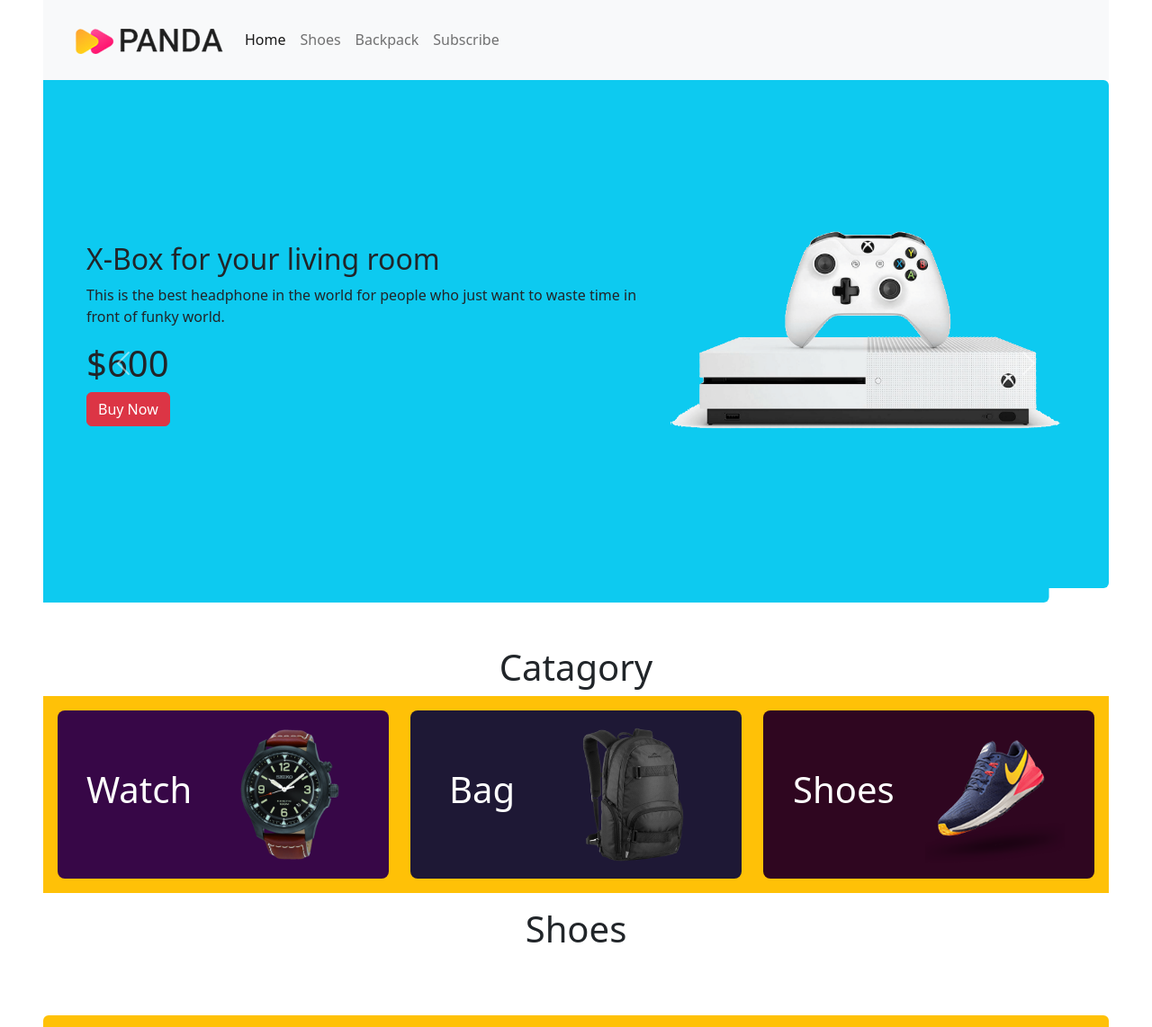
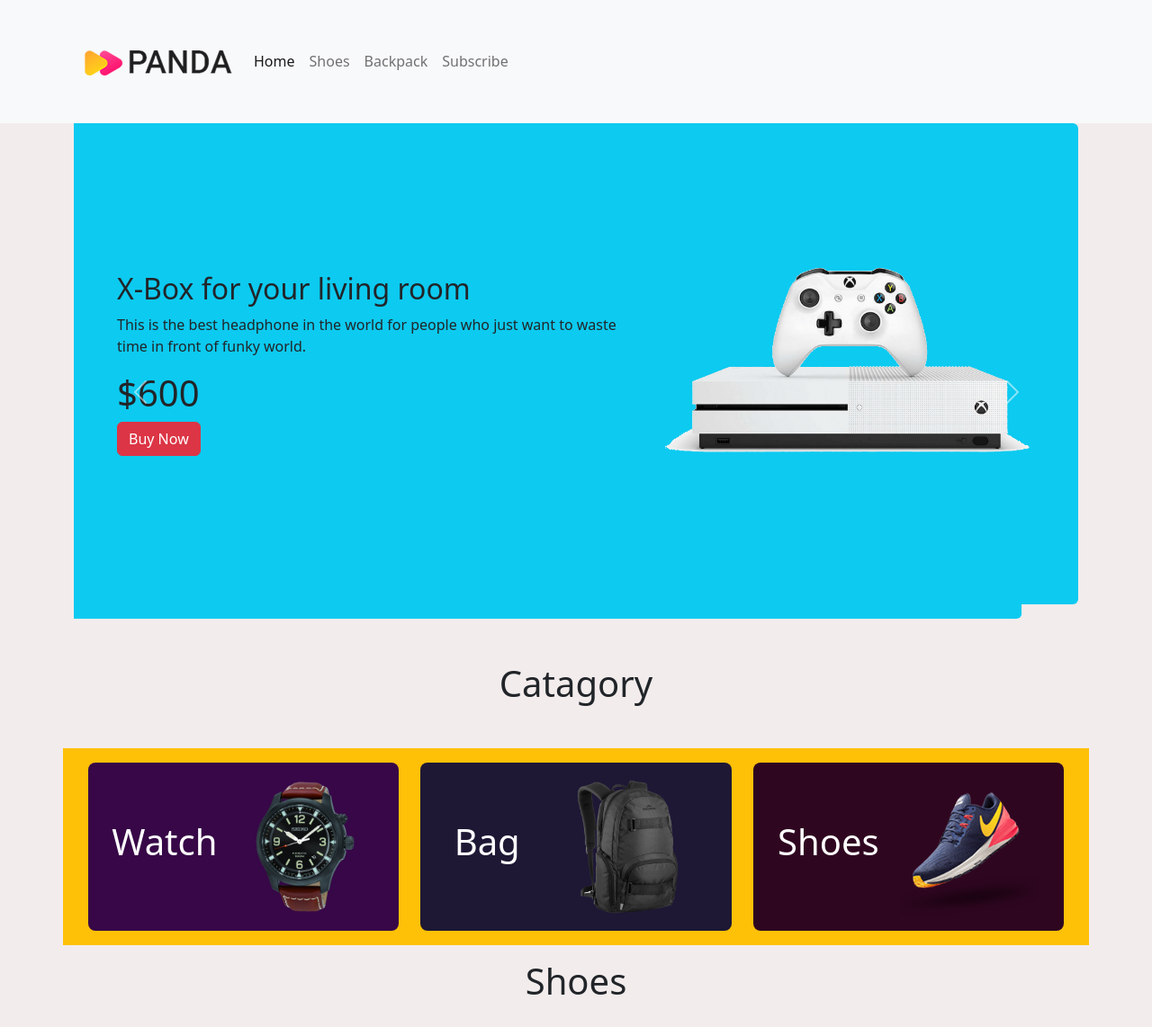
Before and after one commit to akramhoseen/pandda, a plain HTML site: page index.html in a window 1280 px wide. Shown: the top 1142 px of the page at 90% size. Drawn offline with nearby package versions, Linux system fonts and the light colour scheme.

Commit message:
first commit

```diff
--- a/index.html
+++ b/index.html
@@ -9,12 +9,12 @@
         integrity="sha384-gH2yIJqKdNHPEq0n4Mqa/HGKIhSkIHeL5AyhkYV8i59U5AR6csBvApHHNl/vI1Bx" crossorigin="anonymous">
 </head>
 
-<body class="me-5 ms-5">
+<body style="background-color:rgb(243, 236, 236);">
     <!-- header start here -->
     <header>
 
         <nav class="navbar navbar-expand-lg p-4 bg-light">
-            <div class="container ">
+            <div class="container p-4">
                 <a class="navbar-brand" href="#">
                     <img src="/images/logo.png" alt="">
 
@@ -44,8 +44,8 @@
         </nav>
         <!-- slider start here -->
         <section>
-            <div id="carouselExampleControls" class="carousel slide" data-bs-ride="carousel">
-                <div class="carousel-inner">
+            <div id="carouselExampleControls" class="carousel slide container" data-bs-ride="carousel">
+                <div class="carousel-inner ">
                     <div class=" carousel-item active rounded p-5 mb-5  bg-info">
                         <div class="row ">
                             <div class="col-lg-7 col-12 col-sm-12 col-md-6 d-flex align-items-center ">
@@ -129,8 +129,8 @@
     <main>
         <!-- catagory start here -->
         <section>
-            <h1 class=" text-center">Catagory</h1>
-            <div class=" overflow-hidden text-center bg-warning ">
+            <h1 class=" text-center mb-5">Catagory</h1>
+            <div class=" overflow-hidden text-center bg-warning container ">
                 <div class="row gy-3  p-3">
 
                     <div class="col-12 col-sm-12 col-md-6 col-lg-4 ">
@@ -165,7 +165,7 @@
         <!-- shoes catagory start here -->
         <section>
             <h1 class="mt-3 pb-4 mb-lg-5 text-center">Shoes</h1>
-            <div class=" overflow-hidden text-start bg-warning rounded-2">
+            <div class="container overflow-hidden text-start bg-warning rounded-2">
                 <div class="row gy-3  p-3  ">
 
                     <div class="col-12 col-sm-12 col-md-6 col-lg-4 text-white  ">
@@ -221,7 +221,7 @@
         <!-- backpack start here -->
         <section>
             <h1 class="mt-lg-5 mb-lg-5 text-center">Bag-pack</h1>
-            <div class=" overflow-hidden text-start bg-warning rounded-top">
+            <div class="container overflow-hidden text-start bg-warning rounded-top">
                 <div class="row gy-3  p-3  ">
 
                     <div class="col-12 col-sm-12 col-md-6 col-lg-4 text-white  ">
@@ -277,7 +277,7 @@
         </section>
         <!-- backpack end here -->
         <!-- form start here -->
-        <section class=" d-flex flex-column justify-content-center align-items-center  bg-info mb-3 p-2">
+        <section class=" container d-flex flex-column justify-content-center align-items-center  bg-info mb-3 p-2">
             <div>
                 <h1>LET'S STAY IN TOUCH</h1>
                 <p>Get updates on sales, specials and more</p>
```
